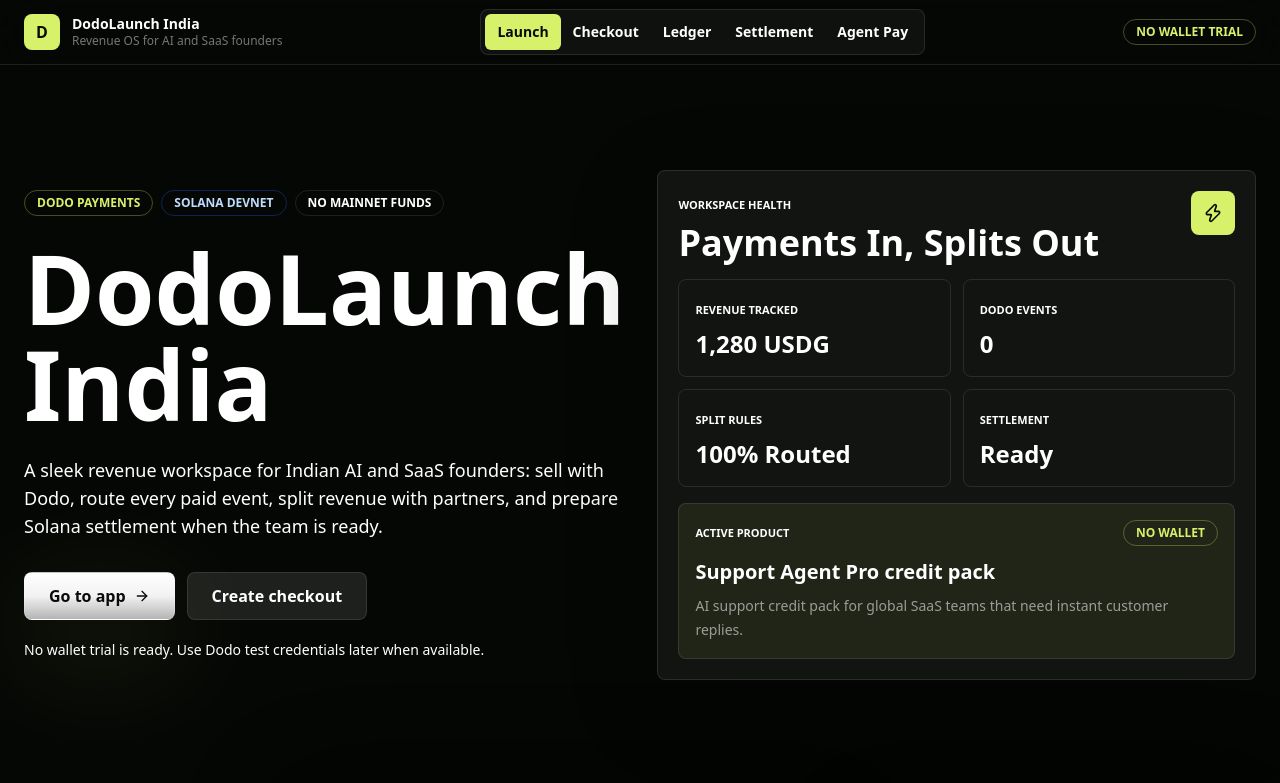
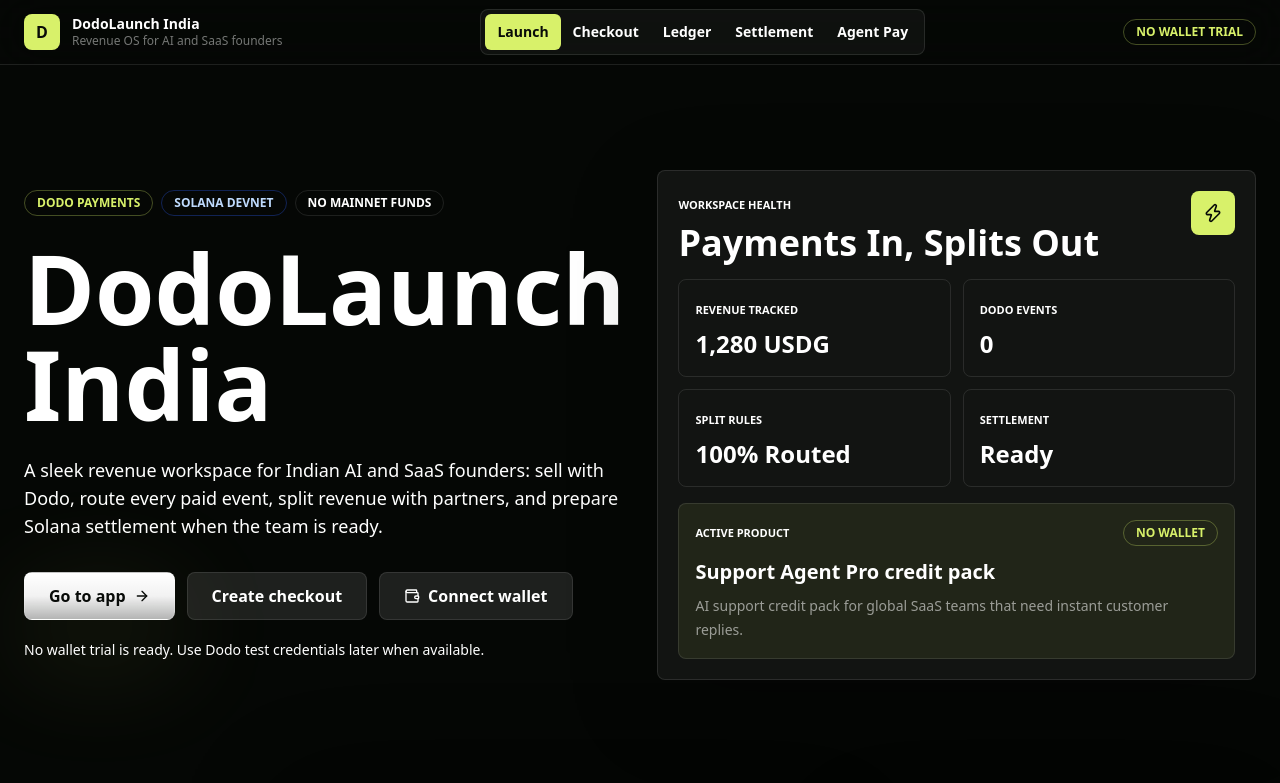
Before and after one commit to jerreenj/DodoLaunch-India, a Next.js app: page / in a window 1280 px wide. Shown: the top 783 px of the page. Built offline with nearby package versions, Linux system fonts and the light colour scheme.

Commit message:
feat: add Solana wallet connect path

```diff
--- a/components/ui/saa-s-template.tsx
+++ b/components/ui/saa-s-template.tsx
@@ -30,6 +30,20 @@ import type {
 } from "@/lib/types";
 
 type WorkspaceView = "launch" | "checkout" | "ledger" | "settlement" | "agent";
+
+type SolanaProvider = {
+  isPhantom?: boolean;
+  publicKey?: { toString: () => string };
+  connect: (options?: { onlyIfTrusted?: boolean }) => Promise<{ publicKey: { toString: () => string } }>;
+  disconnect?: () => Promise<void>;
+};
+
+declare global {
+  interface Window {
+    phantom?: { solana?: SolanaProvider };
+    solana?: SolanaProvider;
+  }
+}
 
 interface ButtonProps extends React.ButtonHTMLAttributes<HTMLButtonElement> {
   variant?: "default" | "secondary" | "ghost" | "gradient";
@@ -187,6 +201,27 @@ function StatusPill({
   return <span className={`rounded-full border px-3 py-1 text-xs font-bold uppercase ${tones[tone]}`}>{children}</span>;
 }
 
+function getSolanaProvider() {
+  if (typeof window === "undefined") {
+    return null;
+  }
+
+  const phantomProvider = window.phantom?.solana;
+  if (phantomProvider?.isPhantom) {
+    return phantomProvider;
+  }
+
+  if (window.solana?.isPhantom) {
+    return window.solana;
+  }
+
+  return null;
+}
+
+function shortWallet(address: string) {
+  return `${address.slice(0, 4)}...${address.slice(-4)}`;
+}
+
 export default function Component() {
   const [state, setState] = React.useState<DemoState>(initialDemoState);
   const [selectedSettlementId, setSelectedSettlementId] = React.useState(initialDemoState.settlementEntries[0].id);
@@ -197,6 +232,9 @@ export default function Component() {
   const [busyAction, setBusyAction] = React.useState<string | null>(null);
   const [message, setMessage] = React.useState("No wallet trial is ready. Use Dodo test credentials later when available.");
   const [x402Preview, setX402Preview] = React.useState("Agent data is protected until a payment proof is attached.");
+  const [walletAddress, setWalletAddress] = React.useState("");
+  const [walletError, setWalletError] = React.useState("");
+  const [walletConnecting, setWalletConnecting] = React.useState(false);
 
   React.useEffect(() => {
     try {
@@ -225,6 +263,23 @@ export default function Component() {
   React.useEffect(() => {
     window.localStorage.setItem(productStorageKey, JSON.stringify(productConfig));
   }, [productConfig]);
+
+  React.useEffect(() => {
+    const provider = getSolanaProvider();
+    if (!provider) {
+      return;
+    }
+
+    provider
+      .connect({ onlyIfTrusted: true })
+      .then((response) => {
+        setWalletAddress(response.publicKey.toString());
+        setMode("wallet");
+      })
+      .catch(() => {
+        setWalletAddress("");
+      });
+  }, []);
 
   const selectedSettlement =
     state.settlementEntries.find((entry) => entry.id === selectedSettlementId) ?? state.settlementEntries[0];
@@ -339,6 +394,42 @@ export default function Component() {
     });
   }
 
+  async function connectWallet() {
+    setMode("wallet");
+    setActiveView("settlement");
+    setWalletError("");
+
+    const provider = getSolanaProvider();
+    if (!provider) {
+      const error = "No Solana wallet detected. Install Phantom, then switch it to devnet for testing.";
+      setWalletError(error);
+      setMessage(error);
+      return;
+    }
+
+    setWalletConnecting(true);
+    try {
+      const response = await provider.connect();
+      const address = response.publicKey.toString();
+      setWalletAddress(address);
+      setMessage(`Wallet connected: ${shortWallet(address)}. Use devnet only for settlement testing.`);
+    } catch {
+      const error = "Wallet connection was cancelled or blocked by the browser.";
+      setWalletError(error);
+      setMessage(error);
+    } finally {
+      setWalletConnecting(false);
+    }
+  }
+
+  async function disconnectWallet() {
+    const provider = getSolanaProvider();
+    await provider?.disconnect?.();
+    setWalletAddress("");
+    setWalletError("");
+    setMessage("Wallet disconnected. No wallet trial is still available.");
+  }
+
   function resetWorkspace() {
     setState(initialDemoState);
     setSelectedSettlementId(initialDemoState.settlementEntries[0].id);
@@ -430,7 +521,9 @@ export default function Component() {
           </div>
 
           <div className="flex items-center gap-2">
-            <StatusPill tone={mode === "trial" ? "lime" : "blue"}>{mode === "trial" ? "No wallet trial" : "Devnet wallet"}</StatusPill>
+            <StatusPill tone={walletAddress || mode === "wallet" ? "blue" : "lime"}>
+              {walletAddress ? shortWallet(walletAddress) : mode === "trial" ? "No wallet trial" : "Connect wallet"}
+            </StatusPill>
             <Button
               type="button"
               variant="ghost"
@@ -485,6 +578,10 @@ export default function Component() {
             <Button type="button" variant="secondary" size="lg" onClick={createCheckout} disabled={busyAction !== null}>
               {busyAction === "checkout" ? "Creating..." : "Create checkout"}
             </Button>
+            <Button type="button" variant="secondary" size="lg" onClick={connectWallet} disabled={walletConnecting}>
+              <Wallet className="size-4" />
+              {walletConnecting ? "Connecting..." : walletAddress ? shortWallet(walletAddress) : "Connect wallet"}
+            </Button>
           </div>
           <p className="mt-5 max-w-xl text-sm font-medium text-white/48">{message}</p>
         </div>
@@ -517,7 +614,9 @@ export default function Component() {
           <div className="mt-4 rounded-lg border border-white/10 bg-lime/[0.08] p-4">
             <div className="mb-3 flex items-center justify-between gap-3">
               <Label>Active product</Label>
-              <StatusPill tone="lime">{mode === "trial" ? "No wallet" : "Wallet tester"}</StatusPill>
+              <StatusPill tone={walletAddress ? "blue" : "lime"}>
+                {walletAddress ? "Wallet connected" : mode === "trial" ? "No wallet" : "Wallet tester"}
+              </StatusPill>
             </div>
             <strong className="block text-xl">{heroProductName}</strong>
             <p className="mt-2 text-sm leading-6 text-white/55">{productConfig.launchNote}</p>
@@ -759,9 +858,25 @@ export default function Component() {
                     <Button type="button" variant="secondary" onClick={() => setMode(mode === "trial" ? "wallet" : "trial")}>
                       {mode === "trial" ? "Show wallet tester path" : "Use no wallet trial"}
                     </Button>
+                    <Button type="button" variant={walletAddress ? "secondary" : "default"} onClick={connectWallet} disabled={walletConnecting}>
+                      <Wallet className="size-4" />
+                      {walletConnecting ? "Connecting wallet..." : walletAddress ? `Connected ${shortWallet(walletAddress)}` : "Connect Phantom wallet"}
+                    </Button>
                   </div>
                   {mode === "wallet" ? (
                     <div className="mt-5 grid gap-3">
+                      <div className="rounded-lg border border-white/10 bg-black/24 p-4">
+                        <Label>Wallet status</Label>
+                        <strong className="mt-2 block break-all text-white">
+                          {walletAddress || "No wallet connected yet"}
+                        </strong>
+                        {walletError ? <p className="mt-2 text-sm leading-6 text-red-200">{walletError}</p> : null}
+                        {walletAddress ? (
+                          <Button type="button" variant="ghost" size="sm" className="mt-3" onClick={disconnectWallet}>
+                            Disconnect wallet
+                          </Button>
+                        ) : null}
+                      </div>
                       {devnetSteps.map((step) => (
                         <div className="flex gap-3 rounded-lg border border-white/10 bg-black/24 p-3" key={step}>
                           <Check className="mt-0.5 size-4 shrink-0 text-lime" />
```
Also changed, not shown: 2 other files (tests, documents, lock files or other folders).
